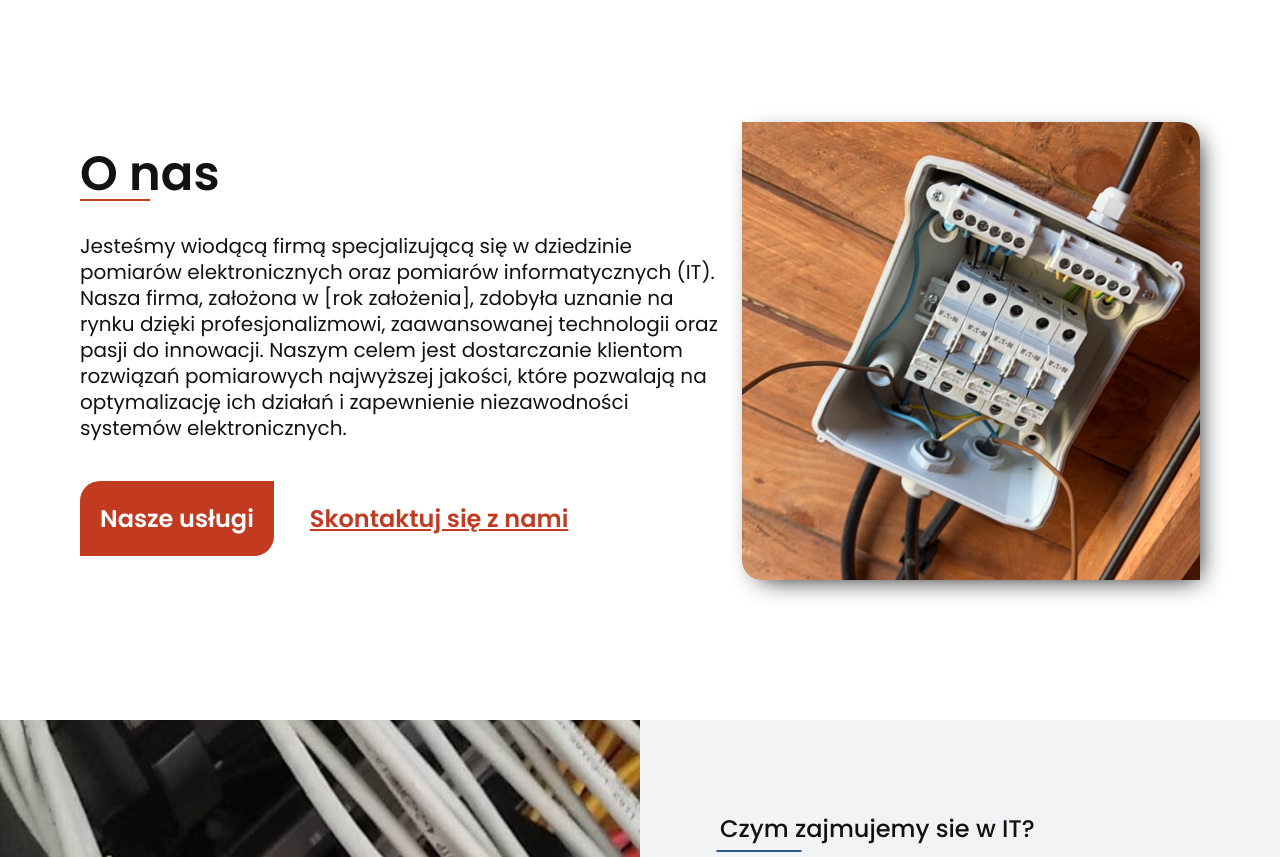
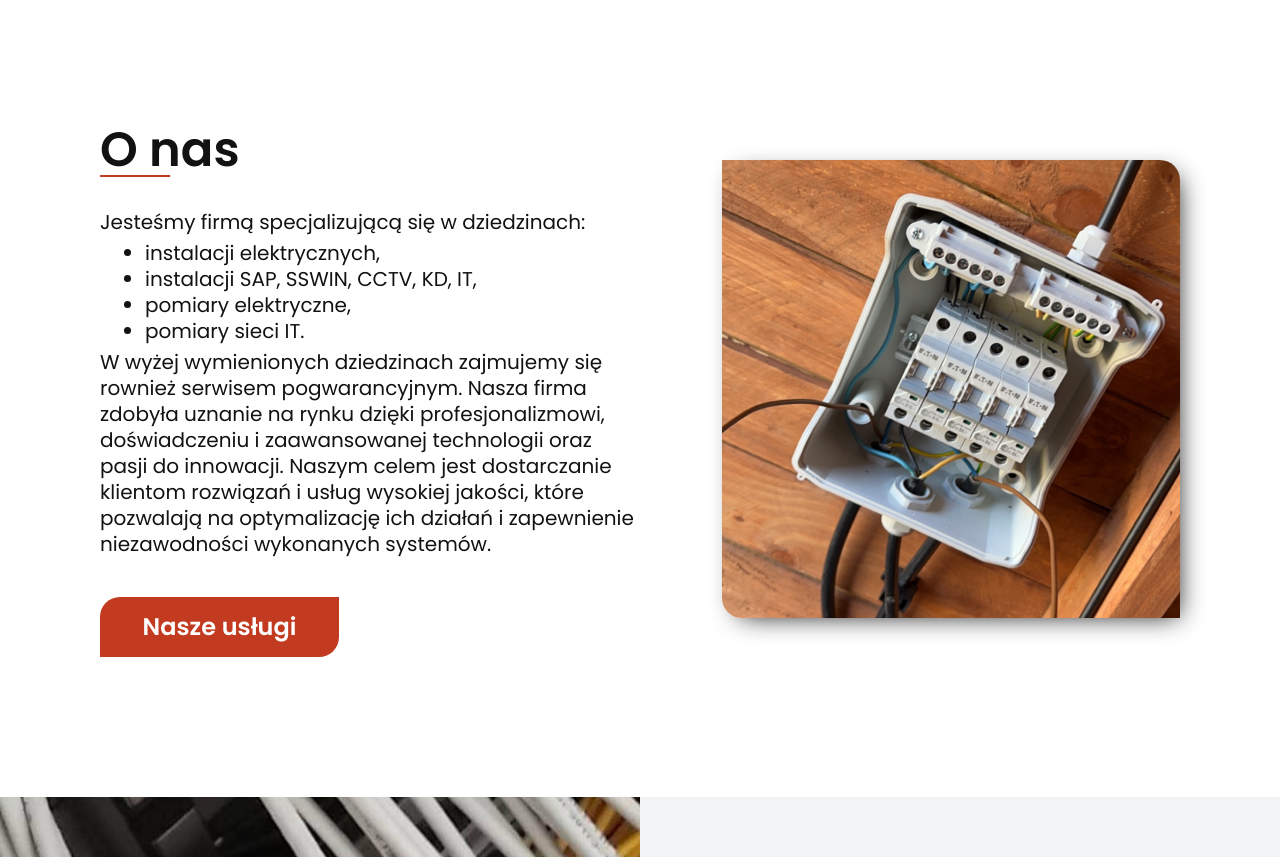
Before and after one commit to KamilJustynski/Elektroservis-Amper, a React (Create React App) app: page / in a window 1280 px wide. Shown: the part 740-1597 px from the top of the page. Built offline with nearby package versions, Linux system fonts and the light colour scheme.

Commit message:
Update sectionOne component and description, remove button

```diff
--- a/src/components/SectionOne/index.js
+++ b/src/components/SectionOne/index.js
@@ -3,11 +3,11 @@ import {
   DescriptionWrapper,
   Title,
   Description,
-  ServicesAndContact,
   Services,
-  Contact,
   ImageWrapper,
   Image,
+  List,
+  ListItem,
 } from "./styled";
 import Picture from "./image.png";
 
@@ -16,24 +16,23 @@ export const SectionOne = () => (
     <DescriptionWrapper>
       <Title>O nas</Title>
       <Description>
-        Jesteśmy wiodącą firmą specjalizującą się w dziedzinie
-        <br /> pomiarów elektronicznych oraz pomiarów informatycznych (IT).
-        <br />
-        Nasza firma, założona w [rok założenia], zdobyła uznanie na
-        <br /> rynku dzięki profesjonalizmowi, zaawansowanej technologii oraz
-        <br />
-        pasji do innowacji. Naszym celem jest dostarczanie klientom
-        <br /> rozwiązań pomiarowych najwyższej jakości, które pozwalają na
-        <br />
-        optymalizację ich działań i zapewnienie niezawodności
-        <br /> systemów elektronicznych.
+        Jesteśmy firmą specjalizującą się w dziedzinach:
+        <List>
+          <ListItem>instalacji elektrycznych,</ListItem>
+          <ListItem>instalacji SAP, SSWIN, CCTV, KD, IT,</ListItem>
+          <ListItem>pomiary elektryczne,</ListItem>
+          <ListItem>pomiary sieci IT.</ListItem>
+        </List>
+        W wyżej wymienionych dziedzinach zajmujemy się rownież serwisem
+        pogwarancyjnym. Nasza firma zdobyła uznanie na rynku dzięki
+        profesjonalizmowi, doświadczeniu i zaawansowanej technologii oraz pasji
+        do innowacji. Naszym celem jest dostarczanie klientom rozwiązań i usług
+        wysokiej jakości, które pozwalają na optymalizację ich działań i
+        zapewnienie niezawodności wykonanych systemów.
       </Description>
-      <ServicesAndContact>
-        <Services>
-          <span>Nasze usługi</span>
-        </Services>
-        <Contact>Skontaktuj się z nami</Contact>
-      </ServicesAndContact>
+      <Services>
+        <span>Nasze usługi</span>
+      </Services>
     </DescriptionWrapper>
     <ImageWrapper>
       <Image src={Picture} alt="electrical box" />
--- a/src/components/SectionOne/styled.js
+++ b/src/components/SectionOne/styled.js
@@ -2,11 +2,11 @@ import styled from "styled-components";
 
 export const Container = styled.div`
   display: grid;
-  grid-template-columns: 1fr auto;
+  grid-template-columns: 1fr 1fr;
   justify-content: center;
   align-items: center;
   row-gap: 199px;
-  margin: 140px 80px;
+  margin: 140px 100px;
 `;
 
 export const DescriptionWrapper = styled.div`
@@ -37,19 +37,18 @@ export const Title = styled.h1`
 `;
 
 export const Description = styled.article`
+  display: inline-block;
   color: ${({ theme }) => theme.colors.black};
   font-size: 20px;
   font-weight: 400;
   line-height: 1.3;
 `;
 
-export const ServicesAndContact = styled.div`
-  display: flex;
+export const Services = styled.button`
+  display: inline-block;
+  max-width: 239px;
   gap: 36px;
   margin-top: 40px;
-`;
-
-export const Services = styled.button`
   padding: 16px 20px;
   border-radius: 20px 0px;
   background: ${({ theme }) => theme.colors.orange};
@@ -87,28 +86,24 @@ export const Services = styled.button`
   }
 `;
 
-export const Contact = styled.p`
-  color: ${({ theme }) => theme.colors.orange};
-  font-size: 24px;
-  font-weight: 600;
-  text-decoration-line: underline;
-  cursor: pointer;
-
-  &:hover {
-    color: ${({ theme }) => theme.colors.burntUmber};
-    transition: 0.3s;
-  }
+export const ImageWrapper = styled.div`
+  display: flex;
+  flex-direction: column;
+  justify-content: center;
+  align-items: flex-end;
 `;
 
-export const ImageWrapper = styled.div`
+export const Image = styled.img`
   display: flex;
   align-items: center;
   justify-content: center;
+  max-width: 458px;
+  border-radius: 0px 20px;
+  box-shadow: 7px 7px 26px -9px ${({ theme }) => theme.colors.black};
 `;
 
-export const Image = styled.img`
-  width: 458px;
-  height: auto;
-  border-radius: 0px 20px;
-  box-shadow: 7px 7px 26px -9px #000000;
+export const List = styled.ul`
+  margin: 5px;
 `;
+
+export const ListItem = styled.li``;
```
